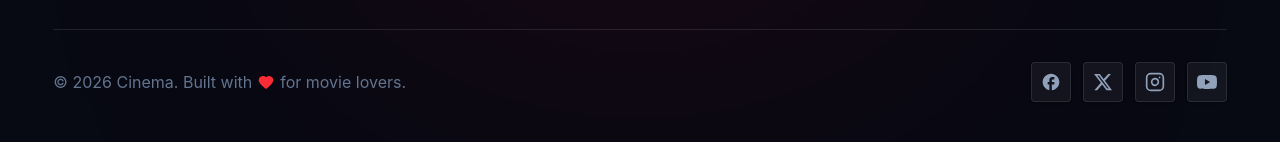
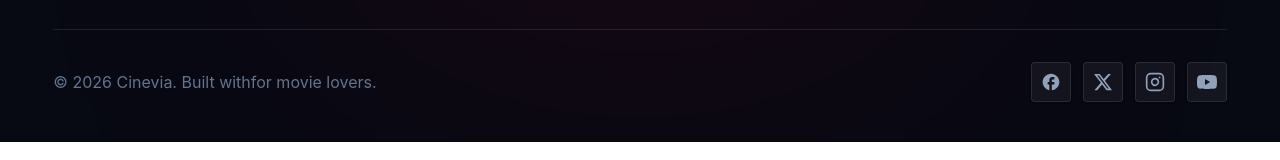
Before and after one commit to MD-MASUD-MIAH/foundation-program-assignment-2, a React (Vite) app: page / in a window 1280 px wide. Shown: the part 428-588 px from the top of the page. Built offline with nearby package versions, Linux system fonts and the light colour scheme.

Commit message:
readme file add

```diff
--- a/index.html
+++ b/index.html
@@ -2,9 +2,9 @@
 <html lang="en">
   <head>
     <meta charset="UTF-8" />
-    <link rel="icon" type="image/svg+xml" href="/favicon.svg" />
+    <link rel="icon" type="image/svg+xml" href="/logo1.png" />
     <meta name="viewport" content="width=device-width, initial-scale=1.0" />
-    <title>foundation-program-assignment-2</title>
+    <title>Cinevia</title>
   </head>
   <body>
     <div id="root"></div>
--- a/src/components/Footer.jsx
+++ b/src/components/Footer.jsx
@@ -1,4 +1,4 @@
-import { ChevronDown, Heart, Send } from "lucide-react";
+import { ChevronDown, Send } from "lucide-react";
 import { useState } from "react";
 import logo from "../../public/logo1.png";
 const FacebookIcon = ({ className }) => (
@@ -165,8 +165,8 @@ const Footer = () => {
         {/* Bottom Bar: Copyright & Social Links */}
         <div className="pt-8 flex flex-col sm:flex-row items-center justify-between gap-5 text-sm md:text-base">
           <p className="flex items-center gap-1.5 text-slate-500">
-            © {new Date().getFullYear()} Cinema. Built with
-            <Heart className="w-4 h-4 text-red-500 fill-red-500 inline" />
+            © {new Date().getFullYear()} Cinevia. Built with
+            {/* <Heart className="w-4 h-4 text-red-500 fill-red-500 inline" /> */}
             for movie lovers.
           </p>
 
```
Also changed, not shown: 1 other file (tests, documents, lock files or other folders).
